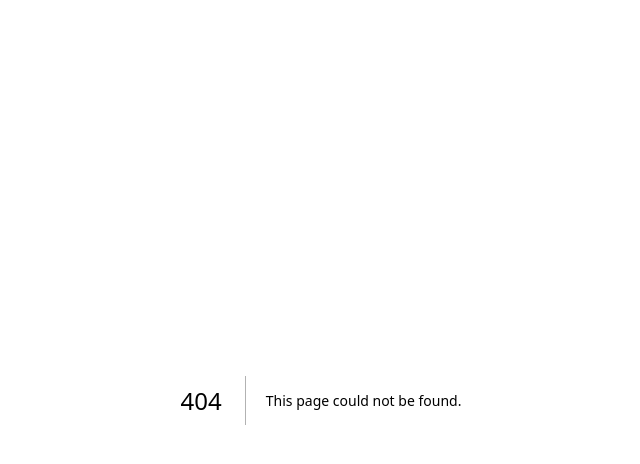
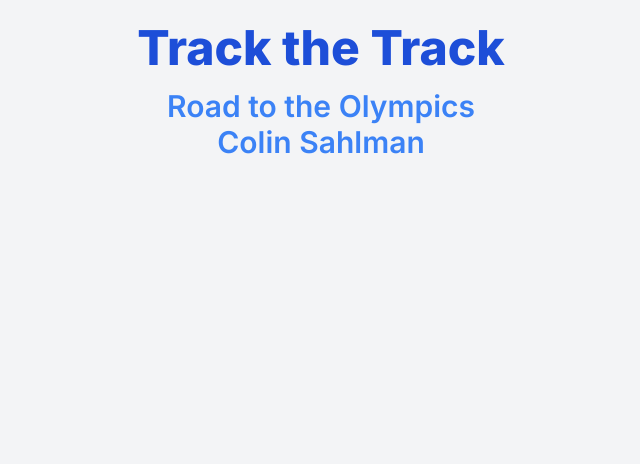
Before and after one commit to sohumgaitonde/trackthetrack, a Next.js app in the folder trackthetrack/: page /athletes/sahlman in a window 1280 px wide. Before the commit this address had no page. Shown: the top 464 px of the page, without its empty margins (319-959 px from the left). Built offline with nearby package versions, Linux system fonts and the light colour scheme.

Commit message:
Add three more athletes, shrink margins on the rankings page

```diff
--- /dev/null
+++ b/trackthetrack/app/athletes/green/page.tsx
@@ -0,0 +1,32 @@
+"use client";
+
+import React, { useState, useEffect } from 'react';
+import 'tailwindcss/tailwind.css';
+import Link from 'next/link';
+
+
+const GreenPage: React.FC = () => {
+
+  return (
+    <div className="min-h-screen bg-gray-100 p-6">
+      <header className="mb-12">
+        <h1 className="text-5xl font-extrabold text-center text-blue-700 mb-4">
+          <Link href="/">
+            <button >
+              Track the Track
+            </button>
+          </Link>
+
+        </h1>
+        <h2 className="text-3xl font-semibold text-center text-blue-500">
+          Road to the Olympics
+        </h2>
+        <h3 className="text-3xl font-semibold text-center text-blue-500">
+          Nathan Green
+        </h3>
+      </header>
+    </div>
+  );
+};
+
+export default GreenPage;
--- /dev/null
+++ b/trackthetrack/app/athletes/sahlman/page.tsx
@@ -0,0 +1,32 @@
+"use client";
+
+import React, { useState, useEffect } from 'react';
+import 'tailwindcss/tailwind.css';
+import Link from 'next/link';
+
+
+const SahlmanPage: React.FC = () => {
+
+  return (
+    <div className="min-h-screen bg-gray-100 p-6">
+      <header className="mb-12">
+        <h1 className="text-5xl font-extrabold text-center text-blue-700 mb-4">
+          <Link href="/">
+            <button >
+              Track the Track
+            </button>
+          </Link>
+
+        </h1>
+        <h2 className="text-3xl font-semibold text-center text-blue-500">
+          Road to the Olympics
+        </h2>
+        <h3 className="text-3xl font-semibold text-center text-blue-500">
+          Colin Sahlman
+        </h3>
+      </header>
+    </div>
+  );
+};
+
+export default SahlmanPage;
--- /dev/null
+++ b/trackthetrack/app/athletes/young/page.tsx
@@ -0,0 +1,32 @@
+"use client";
+
+import React, { useState, useEffect } from 'react';
+import 'tailwindcss/tailwind.css';
+import Link from 'next/link';
+
+
+const YoungPage: React.FC = () => {
+
+  return (
+    <div className="min-h-screen bg-gray-100 p-6">
+      <header className="mb-12">
+        <h1 className="text-5xl font-extrabold text-center text-blue-700 mb-4">
+          <Link href="/">
+            <button >
+              Track the Track
+            </button>
+          </Link>
+
+        </h1>
+        <h2 className="text-3xl font-semibold text-center text-blue-500">
+          Road to the Olympics
+        </h2>
+        <h3 className="text-3xl font-semibold text-center text-blue-500">
+          Nico Young
+        </h3>
+      </header>
+    </div>
+  );
+};
+
+export default YoungPage;
--- a/trackthetrack/app/page.tsx
+++ b/trackthetrack/app/page.tsx
@@ -26,7 +26,7 @@ const HomePage: React.FC = () => {
           Road to the Olympics
         </h2>
       </header>
-      <section className="flex items-center justify-center bg-gray-100">
+      <section className="flex items-center justify-center bg-gray-100 min-h-20">
         <div className="flex space-x-4">
 
           <button className='block p-2 border rounded-lg bg-white shadow-sm text-gray-700 focus:ring-blue-500 focus:border-blue-500' id="Calendar" onClick={calendar}>
--- a/trackthetrack/app/rankings/page.tsx
+++ b/trackthetrack/app/rankings/page.tsx
@@ -59,6 +59,9 @@ const competitorsData: Record<string, { name: string; info: string }[]> = {
     { name: "Cooper Teare", info: "Best Performance: 3:32.16" },
     { name: "Yared Nuguse", info: "Best Performance: 3:33.43" },
     { name: "Hobbs Kessler", info: "Best Performance: 3:33.66" },
+    { name: "Colin Sahlman", info: "Best Performance: 3:33.96" },
+    { name: "Nico Young", info: "Best Performance: 3:34.56" },
+    { name: "Nathan Green", info: "Best Performance: 3:34.79" },
     // ...more competitors
   ],
   "5000m": [
@@ -181,7 +184,7 @@ const RankingPage: React.FC = () => {
   }, [selectedEvent]);
 
   return (
-    <div className="min-h-screen bg-gray-100 flex items-center justify-center">
+    <div className="min-h-40 bg-gray-100 flex items-center justify-center">
       <section className="mb-12">
         <div className="max-w-lg mx-auto">
           <label htmlFor="event-selector" className="block text-lg font-medium text-blue-600 mb-3">
```
